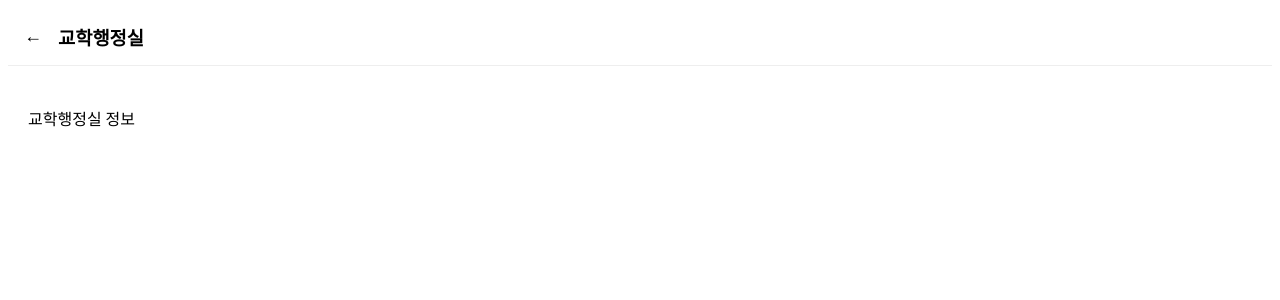
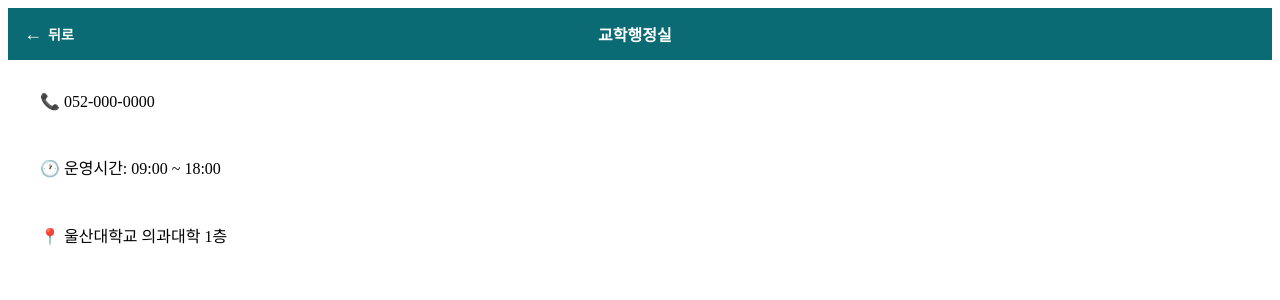
Before and after one commit to ulsan-med/usa-app, a React (Vite) app: page /office in a window 1280 px wide. Shown: the top 300 px of the page. Built offline with nearby package versions, Linux system fonts and the light colour scheme.

Commit message:
force deploy

```diff
--- a/src/components/Header.jsx
+++ b/src/components/Header.jsx
@@ -1,38 +1,53 @@
 import { useNavigate } from "react-router-dom";
 
 function Header({ title }) {
-
   const navigate = useNavigate();
 
   return (
-    <div style={{
-      display: "flex",
-      alignItems: "center",
-      padding: "15px 10px",
-      background: "#ffffff",
-      borderBottom: "1px solid #eee",
-      marginBottom: 20
-    }}>
+    <div style={styles.header}>
+      <div style={styles.left} onClick={() => navigate(-1)}>
+        <span style={styles.arrow}>←</span>
+        <span style={styles.text}>뒤로</span>
+      </div>
 
-      <button
-        onClick={() => navigate(-1)}
-        style={{
-          border: "none",
-          background: "none",
-          fontSize: 18,
-          cursor: "pointer",
-          marginRight: 10
-        }}
-      >
-        ←
-      </button>
+      <div style={styles.title}>{title}</div>
 
-      <h3 style={{ margin: 0 }}>
-        {title}
-      </h3>
-
+      {/* 오른쪽 여백 맞추기 */}
+      <div style={{ width: 60 }} />
     </div>
   );
 }
 
 export default Header;
+
+const styles = {
+  header: {
+    display: "flex",
+    alignItems: "center",
+    justifyContent: "space-between",
+    padding: "14px 16px",
+    background: "#0B6B74",
+    color: "#fff",
+    fontWeight: "600"
+  },
+
+  left: {
+    display: "flex",
+    alignItems: "center",
+    cursor: "pointer"
+  },
+
+  arrow: {
+    fontSize: "18px",
+    marginRight: "6px"
+  },
+
+  text: {
+    fontSize: "14px"
+  },
+
+  title: {
+    fontSize: "16px",
+    fontWeight: "700"
+  }
+};
--- a/src/pages/MealPage.jsx
+++ b/src/pages/MealPage.jsx
@@ -1,4 +1,5 @@
 import { useEffect, useState } from "react";
+import Header from "../components/Header";
 
 function MealPage() {
   const [meal, setMeal] = useState(null);
@@ -28,7 +29,7 @@ function MealPage() {
 
   return (
     <div style={{ padding: "16px", background: "#f5f5f5", minHeight: "100vh" }}>
-      <h2 style={{ textAlign: "center" }}>식단</h2>
+     <Header title="식단" />
 
       <div style={{ background: "#fff", padding: "12px", borderRadius: "12px", marginBottom: "15px" }}>
         ⚠ 알레르기 정보: 일부 포함될 수 있습니다.
--- a/src/pages/Office.tsx
+++ b/src/pages/Office.tsx
@@ -5,11 +5,32 @@ function Office() {
     <div>
       <Header title="교학행정실" />
 
-      <div style={{ padding: 20 }}>
-        교학행정실 정보
+      <div style={styles.container}>
+        <div style={styles.card}>
+          📞 052-000-0000
+        </div>
+
+        <div style={styles.card}>
+          🕐 운영시간: 09:00 ~ 18:00
+        </div>
+
+        <div style={styles.card}>
+          📍 울산대학교 의과대학 1층
+        </div>
       </div>
     </div>
   );
 }
 
 export default Office;
+
+const styles = {
+  container: { padding: 16 },
+
+  card: {
+    background: "#fff",
+    padding: 16,
+    borderRadius: 12,
+    marginBottom: 12
+  }
+};
--- a/src/pages/Practice.jsx
+++ b/src/pages/Practice.jsx
@@ -1,15 +1,44 @@
+import { useEffect, useState } from "react";
 import Header from "../components/Header";
 
 function Practice() {
+  const [list, setList] = useState([]);
+
+  useEffect(() => {
+    fetch("/data/practice.json")
+      .then(res => res.json())
+      .then(data => setList(data));
+  }, []);
+
   return (
     <div>
       <Header title="실습일정" />
 
-      <div style={{ padding: 20 }}>
-        실습일정 내용
+      <div style={styles.container}>
+        {list.map((item, i) => (
+          <div key={i} style={styles.card}>
+            <div style={styles.title}>{item.title}</div>
+            <div style={styles.date}>{item.date}</div>
+            <div>{item.location}</div>
+          </div>
+        ))}
       </div>
     </div>
   );
 }
 
 export default Practice;
+
+const styles = {
+  container: { padding: 16 },
+
+  card: {
+    background: "#fff",
+    borderRadius: 12,
+    padding: 16,
+    marginBottom: 12
+  },
+
+  title: { fontWeight: "700" },
+  date: { fontSize: 12, color: "#888", marginBottom: 6 }
+};
--- a/src/pages/Professor.jsx
+++ b/src/pages/Professor.jsx
@@ -1,15 +1,44 @@
+import { useEffect, useState } from "react";
 import Header from "../components/Header";
 
 function Professor() {
+  const [list, setList] = useState([]);
+
+  useEffect(() => {
+    fetch("/data/professor.json")
+      .then(res => res.json())
+      .then(data => setList(data));
+  }, []);
+
   return (
     <div>
       <Header title="교수소개" />
 
-      <div style={{ padding: 20 }}>
-        교수소개 내용
+      <div style={styles.container}>
+        {list.map((p, i) => (
+          <div key={i} style={styles.card}>
+            <div style={styles.name}>{p.name}</div>
+            <div>{p.department}</div>
+            <div style={styles.desc}>{p.desc}</div>
+          </div>
+        ))}
       </div>
     </div>
   );
 }
 
 export default Professor;
+
+const styles = {
+  container: { padding: 16 },
+
+  card: {
+    background: "#fff",
+    borderRadius: 12,
+    padding: 16,
+    marginBottom: 12
+  },
+
+  name: { fontWeight: "700" },
+  desc: { fontSize: 13, color: "#666", marginTop: 6 }
+};
--- a/src/pages/Schedule.jsx
+++ b/src/pages/Schedule.jsx
@@ -1,15 +1,60 @@
+import { useEffect, useState } from "react";
 import Header from "../components/Header";
 
 function Schedule() {
+  const [list, setList] = useState([]);
+
+  useEffect(() => {
+    fetch("/data/schedule.json")
+      .then(res => res.json())
+      .then(data => setList(data));
+  }, []);
+
   return (
     <div>
       <Header title="강의시간표" />
 
-      <div style={{ padding: 20 }}>
-        강의시간표 내용
+      <div style={styles.container}>
+        {list.map((item, i) => (
+          <div key={i} style={styles.card}>
+            <div style={styles.day}>{item.day}</div>
+
+            {item.classes.map((cls, idx) => (
+              <div key={idx} style={styles.classBox}>
+                <div>{cls.time}</div>
+                <div style={styles.subject}>{cls.subject}</div>
+                <div style={styles.room}>{cls.room}</div>
+              </div>
+            ))}
+          </div>
+        ))}
       </div>
     </div>
   );
 }
 
 export default Schedule;
+
+const styles = {
+  container: { padding: 16 },
+
+  card: {
+    background: "#fff",
+    borderRadius: 12,
+    padding: 12,
+    marginBottom: 12
+  },
+
+  day: {
+    fontWeight: "700",
+    marginBottom: 8
+  },
+
+  classBox: {
+    borderTop: "1px solid #eee",
+    padding: "8px 0"
+  },
+
+  subject: { fontWeight: "600" },
+  room: { fontSize: 12, color: "#888" }
+};
```
Also changed, not shown: public/data/Practice.json (added, +12 -0 lines), public/data/Professor.json (added, +12 -0 lines), public/data/schedule.json (added, +15 -0 lines).
